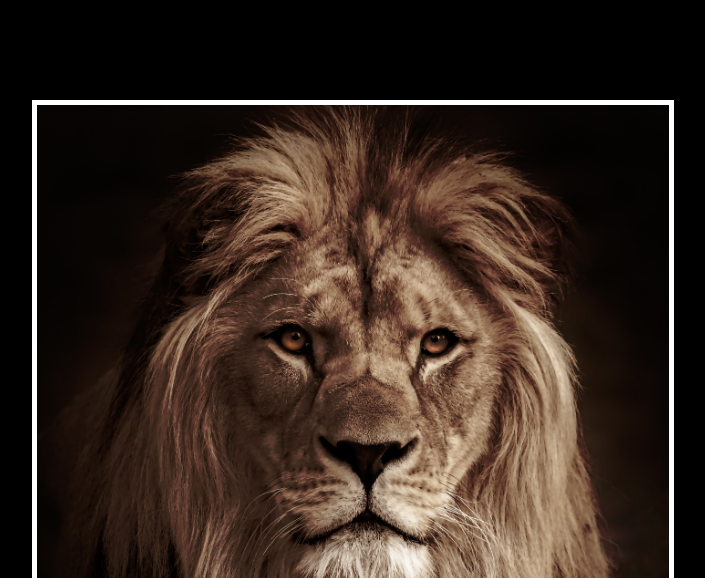
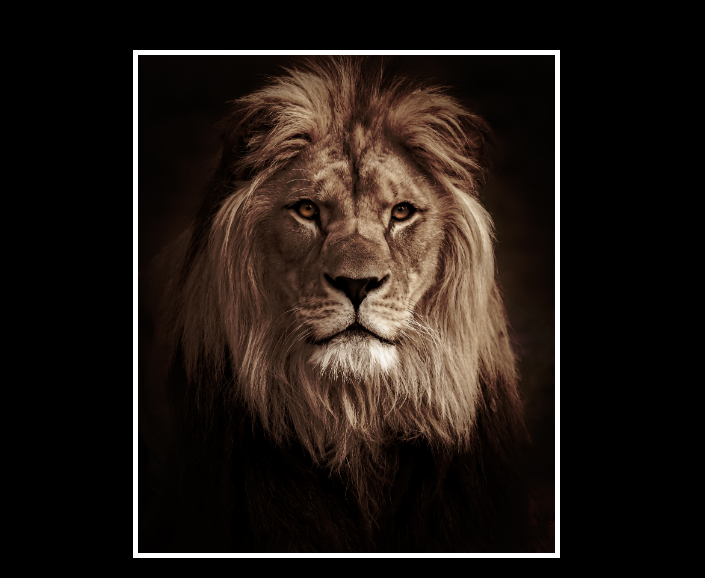
Before and after one commit to corleoneremix/css-motivational-meme, a plain HTML site: page index.html in a window 1280 px wide. Shown: the top 578 px of the page, without its empty margins (292-997 px from the left). Drawn offline with nearby package versions, Linux system fonts and the light colour scheme.

Commit message:
Update style.css

```diff
--- a/style.css
+++ b/style.css
@@ -9,10 +9,10 @@ img {
 }
 
 div {
-    width: 50%;
-    margin-left: 25%;
-    margin-bottom: 100px;
-    margin-top: 100px;
+    width: 33%;
+    margin-left: 33%;
+    margin-bottom: 50px;
+    margin-top: 50px;
 }
 
 h1 {
```
